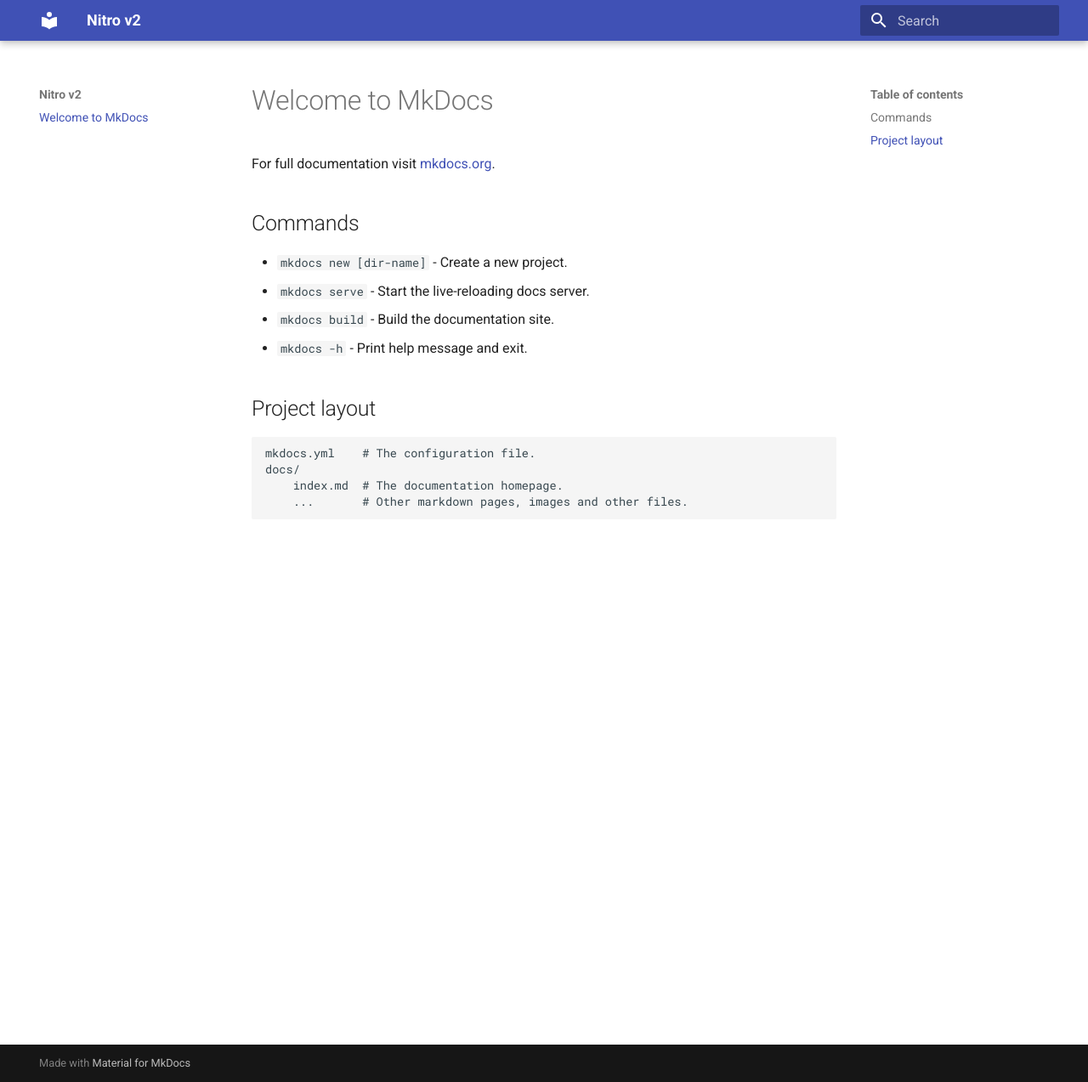
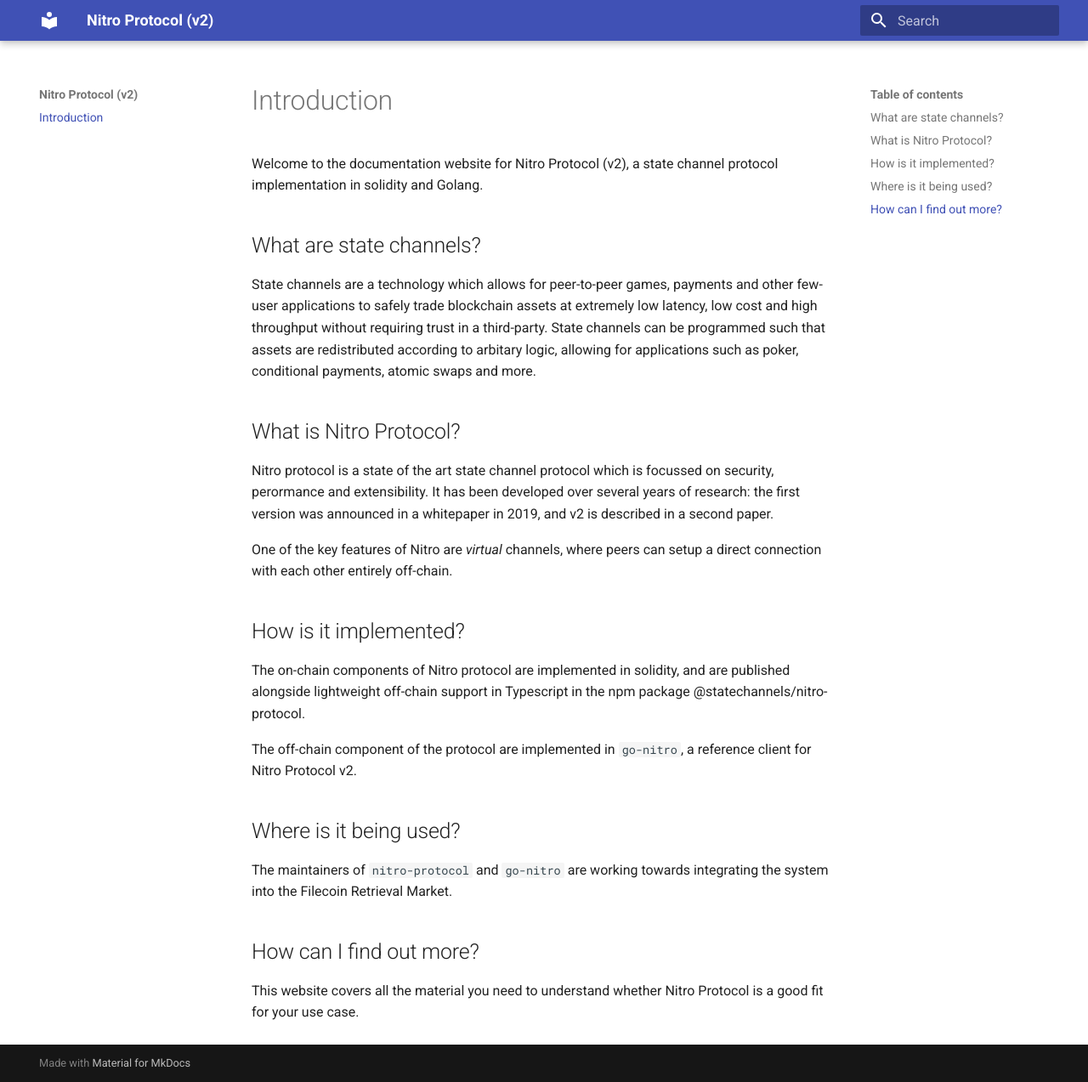
Before and after one commit to statechannels/go-nitro, an MkDocs documentation site: the page built from docs/index.md, in a window 1280 px wide and 1273 px high. Shown: the whole window at 85% size. Built offline with MkDocs 1.6.1 and Material for MkDocs 9.7.7, drawn with Linux system fonts in a browser that asks for light colours.

Commit message:
fill out intro section

```diff
--- a/docs/index.md
+++ b/docs/index.md
@@ -1,17 +1,27 @@
-# Welcome to MkDocs
+# Introduction
 
-For full documentation visit [mkdocs.org](https://www.mkdocs.org).
+Welcome to the documentation website for Nitro Protocol (v2), a state channel protocol implementation in solidity and Golang.
 
-## Commands
+## What are state channels?
 
-* `mkdocs new [dir-name]` - Create a new project.
-* `mkdocs serve` - Start the live-reloading docs server.
-* `mkdocs build` - Build the documentation site.
-* `mkdocs -h` - Print help message and exit.
+State channels are a technology which allows for peer-to-peer games, payments and other few-user applications to safely trade blockchain assets at extremely low latency, low cost and high throughput without requiring trust in a third-party. State channels can be programmed such that assets are redistributed according to arbitary logic, allowing for applications such as poker, conditional payments, atomic swaps and more.
 
-## Project layout
+## What is Nitro Protocol?
 
-    mkdocs.yml    # The configuration file.
-    docs/
-        index.md  # The documentation homepage.
-        ...       # Other markdown pages, images and other files.
+Nitro protocol is a state of the art state channel protocol which is focussed on security, perormance and extensibility. It has been developed over several years of research: the first version was announced in a whitepaper in 2019, and v2 is described in a second paper.
+
+One of the key features of Nitro are _virtual_ channels, where peers can setup a direct connection with each other entirely off-chain.
+
+## How is it implemented?
+
+The on-chain components of Nitro protocol are implemented in solidity, and are published alongside lightweight off-chain support in Typescript in the npm package @statechannels/nitro-protocol.
+
+The off-chain component of the protocol are implemented in `go-nitro`, a reference client for Nitro Protocol v2.
+
+## Where is it being used?
+
+The maintainers of `nitro-protocol` and `go-nitro` are working towards integrating the system into the Filecoin Retrieval Market.
+
+## How can I find out more?
+
+This website covers all the material you need to understand whether Nitro Protocol is a good fit for your use case.
--- a/mkdocs.yml
+++ b/mkdocs.yml
@@ -1,3 +1,3 @@
-site_name: Nitro v2
+site_name: Nitro Protocol (v2)
 theme:
   name: material
```
